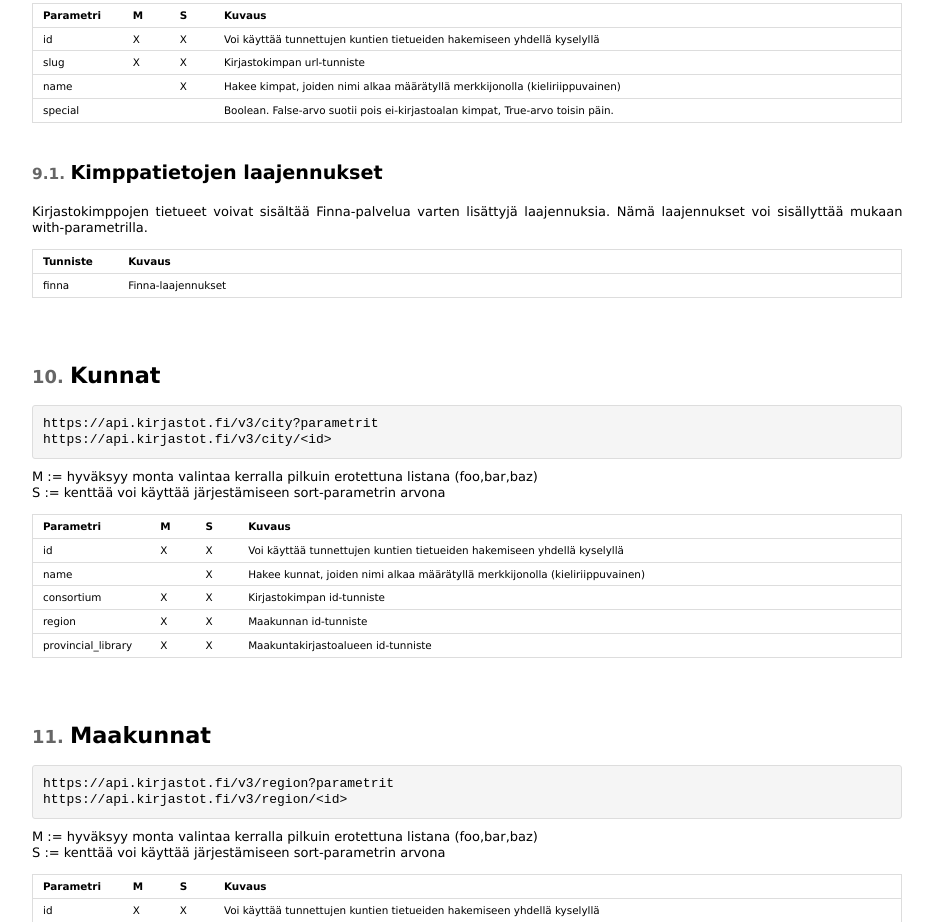
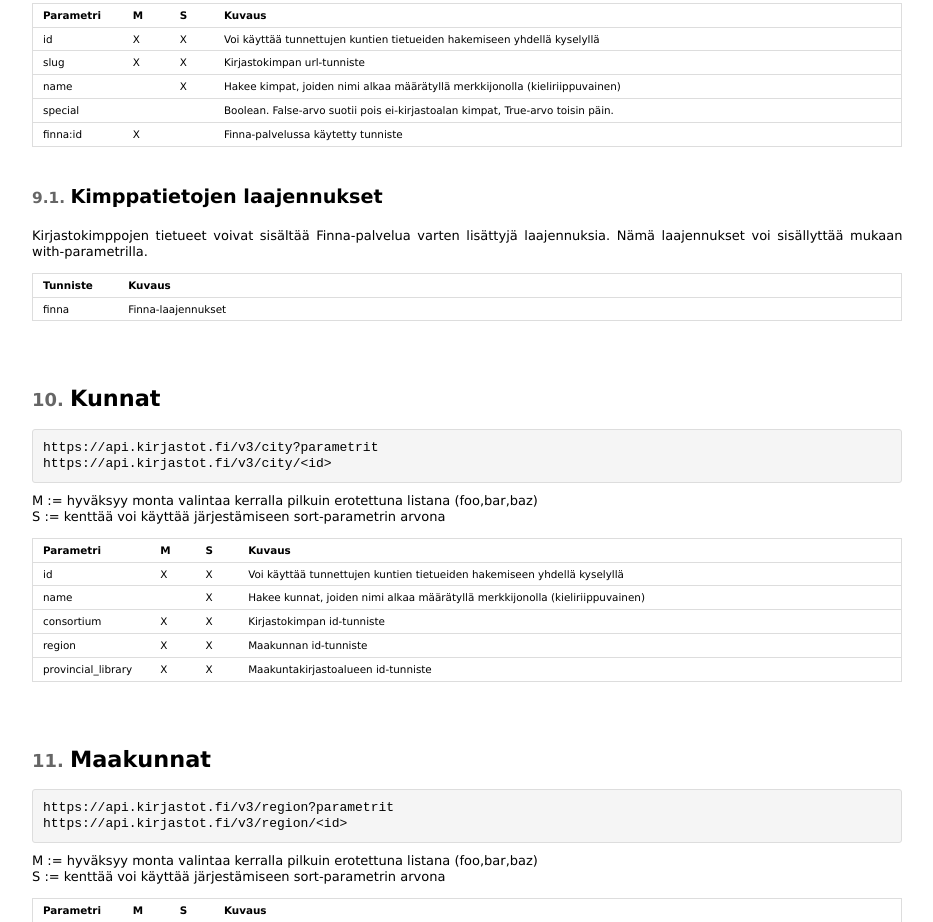
Before and after one commit to libraries-fi/kirkanta-api, a website: page public/documentation.html in a window 1280 px wide. Shown: the part 10318-11240 px from the top of the page, without its empty margins (96-1029 px from the left). Drawn offline with Linux system fonts and the light colour scheme.

Commit message:
Document usage of finna:id

```diff
--- a/public/documentation.html
+++ b/public/documentation.html
@@ -1041,6 +1041,12 @@ S := kenttää voi käyttää järjestämiseen sort-parametrin arvona</p>
 <td></td>
 <td>Boolean. False-arvo suotii pois ei-kirjastoalan kimpat, True-arvo toisin päin.</td>
 </tr>
+<tr>
+<td>finna:id</td>
+<td>X</td>
+<td></td>
+<td>Finna-palvelussa käytetty tunniste</td>
+</tr>
 </tbody>
 </table>
 <h2 id="kimppatietojen-laajennukset">Kimppatietojen laajennukset</h2>
```
Also changed, not shown: doc/body.html (+6 -0 lines), doc/documentation.md (+1 -0 lines).
